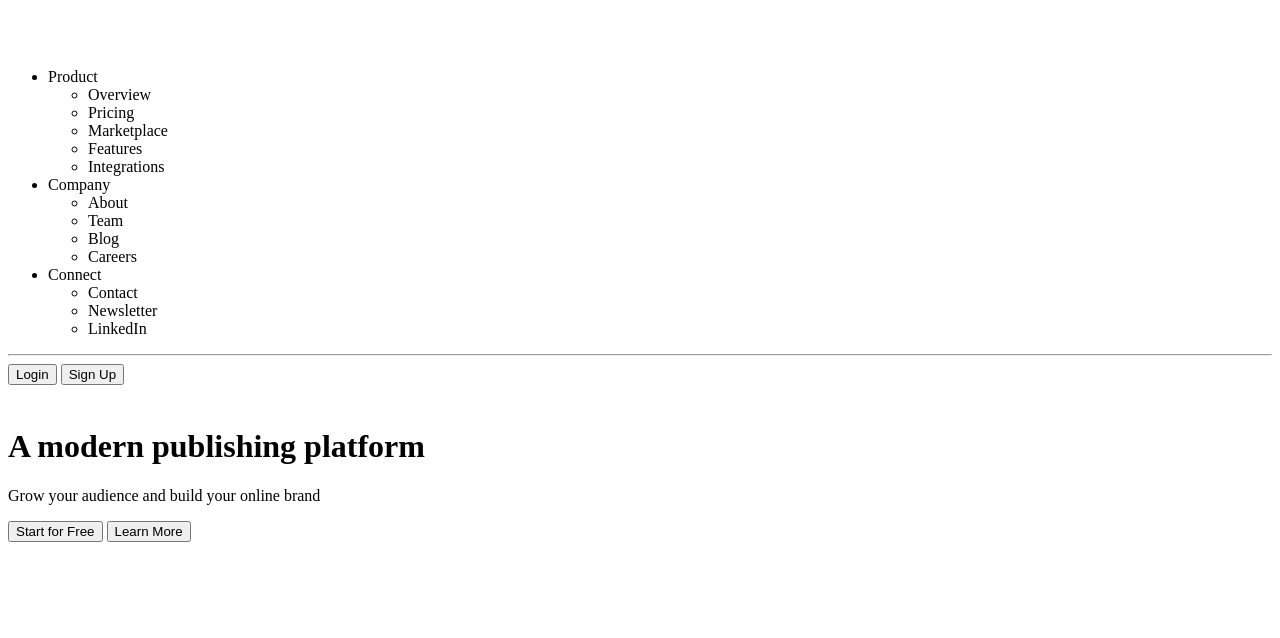
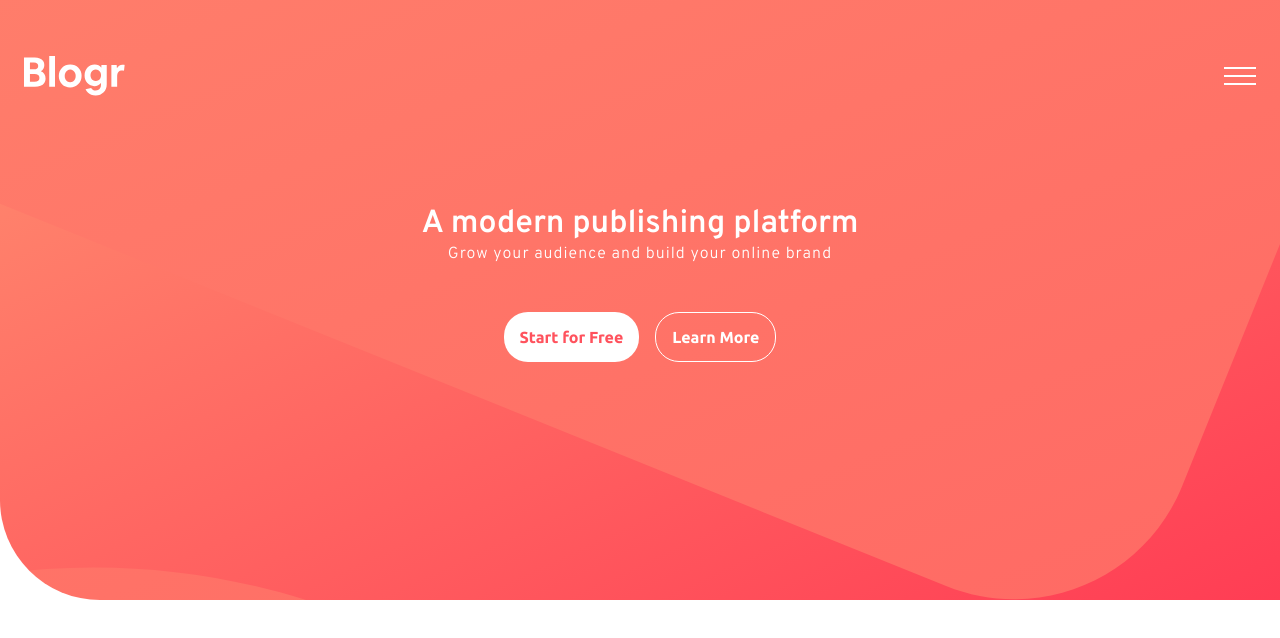
Before and after one commit to hamilton-i7/BlogrLandingPage, a plain HTML site: page index.html in a window 1280 px wide. Drawn offline with Linux system fonts and the light colour scheme.

Commit message:
added styles for header

```diff
--- a/scss/_mixins.scss
+++ b/scss/_mixins.scss
@@ -0,0 +1,11 @@
+@mixin textColor($isLight, $isHeading: false) {
+    @if $isLight {
+        color: $neutral-color-1
+    } @else {
+        @if $isHeading {
+            color: $primary-color-3
+        } @else {
+            color: $neutral-color-3
+        }
+    }
+}
--- /dev/null
+++ b/scss/components/_buttons.scss
@@ -0,0 +1,29 @@
+.btn {
+    cursor: pointer;
+    font-family: Ubuntu, sans-serif;
+    font-size: 1.6rem;
+    font-weight: 900;
+    text-align: center
+}
+
+.contained-btn {
+    @extend .btn;
+
+    background-color: $neutral-color-1;
+    border: none;
+    border-radius: 1.5em;
+    color: $primary-color-1;
+    outline: none;
+    padding: 1.5rem 1.6rem;
+}
+
+.outlined-btn {
+    @extend .btn;
+
+    background-color: transparent;
+    border: 0.1rem solid $neutral-color-1;
+    border-radius: 1.5em;
+    color: $neutral-color-1;
+    outline: none;
+    padding: 1.5rem 1.6rem;
+}
--- a/scss/layout/_landing-page.scss
+++ b/scss/layout/_landing-page.scss
@@ -0,0 +1,37 @@
+.hero {
+    //todo improve background-image position and size to match better the design
+    background: 38% 40% / 450% no-repeat url("../images/bg-pattern-intro.svg"), $gradient-color-1;
+    border-bottom-left-radius: 10rem;
+    min-height: 60rem;
+    overflow: hidden;
+    padding: 5.6rem 2.4rem;
+
+    &__title {
+        @include textColor($isLight: true, $isHeading: true);
+        margin-top: 10.8rem;
+
+        & + p {
+            @include textColor($isLight: true);
+        }
+    }
+
+    &__cta-box  {
+        display: flex;
+        justify-content: center;
+        margin-top: 4.8rem;
+    }
+
+    &__btn:first-of-type {
+        margin-right: 1.6rem;
+    }
+}
+
+.main-nav {
+    align-items: center;
+    display: flex;
+    justify-content: space-between;
+
+    &__main-content {
+        display: none;
+    }
+}
--- a/scss/main.scss
+++ b/scss/main.scss
@@ -3,7 +3,9 @@
 @import "base/reset";
 @import "base/typography";
 
-@import "layout/landing-page";
+@import "components/buttons";
 
 @import "./mixins";
 @import "./responsive";
+
+@import "layout/landing-page";
```
Also changed, not shown: css/main.css, 1 other file.
